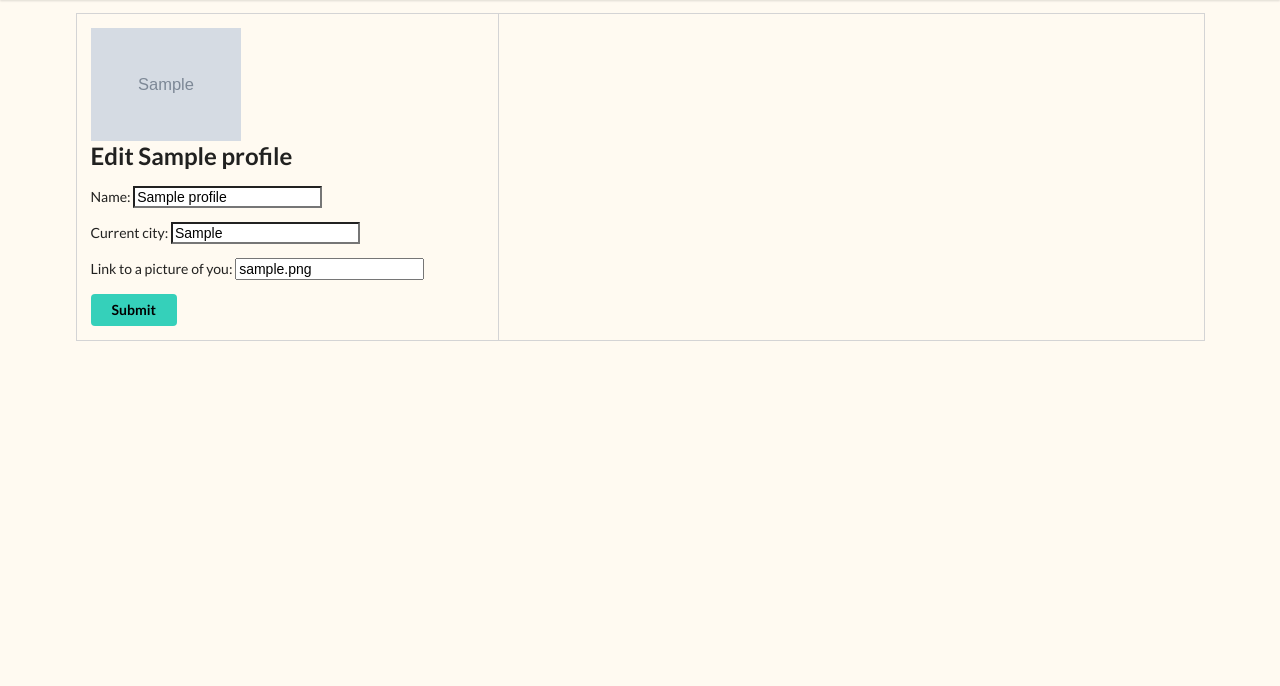
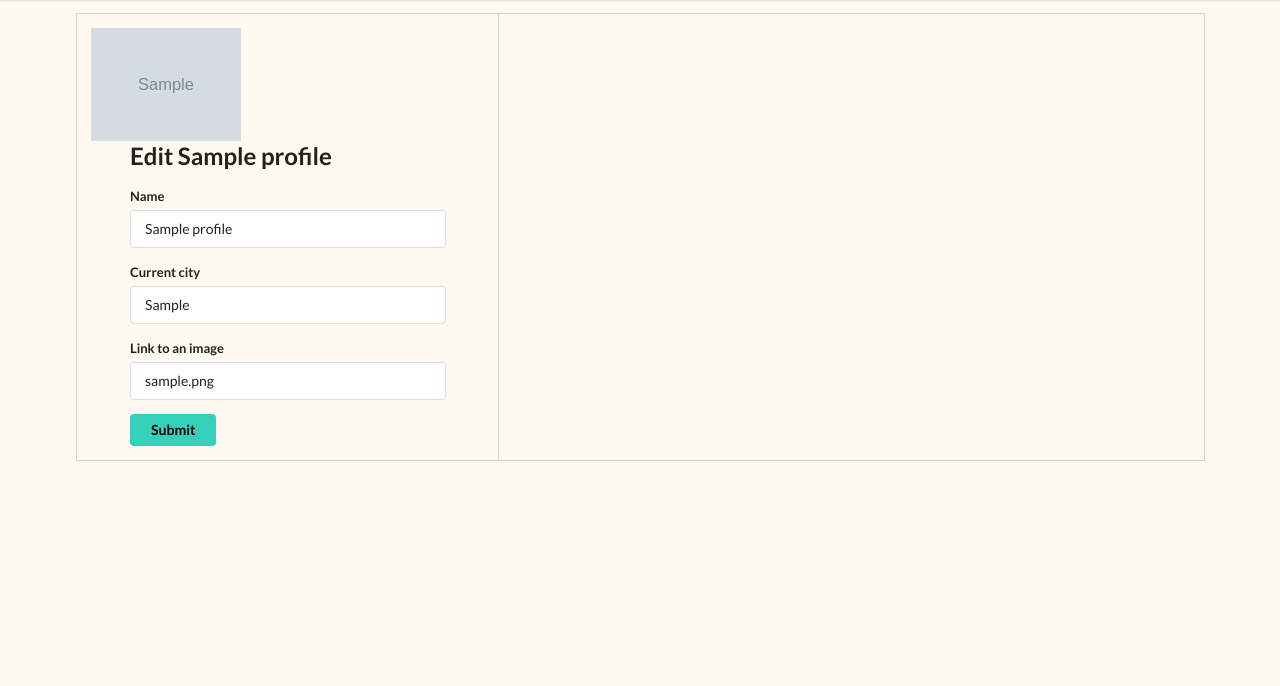
Before and after one commit to danlehner/wayfarer, a Django app: page /profile/1/edit in a window 1280 px wide. Shown: the part 77-763 px from the top of the page. Run offline with Django 3.2, Linux system fonts and the light colour scheme; a user stored in the database is signed in; tables that the repository leaves empty hold one stand-in row (values such as "Sample post"); grey boxes marked "Sample" are stand-in pictures; some libraries are stand-ins or nearby versions.

Commit message:
updates edit profile form to standard similar to all others

```diff
--- a/main_app/templates/profile/edit.html
+++ b/main_app/templates/profile/edit.html
@@ -4,10 +4,21 @@
 <div class="ui celled grid container">
   <div class="ui six wide column">
     <img class="ui image small" src="{{profile.image}}" alt="user image">
-    <form action="{% url 'profile_edit' profile.id %}" method="POST">
+    <form class="ui form wayfarer_modal" action="{% url 'profile_edit' profile.id %}" method="POST">
       <h2>Edit {{ title }}</h2>
       {% csrf_token %}
-      {{ profile_form.as_p }}
+      <p class="field">
+        <label for="name">Name</label>
+        {{ profile_form.name }}</p>
+
+      <p class="field">
+        <label for="current_city">Current city</label>
+        {{ profile_form.current_city }}</p>
+
+      <p class="field">
+        <label for="image">Link to an image</label>
+        {{ profile_form.image }}</p>
+
       <button type="submit" class="ui button green" id="btn">Submit</button>
     </form>
   </div>
```
